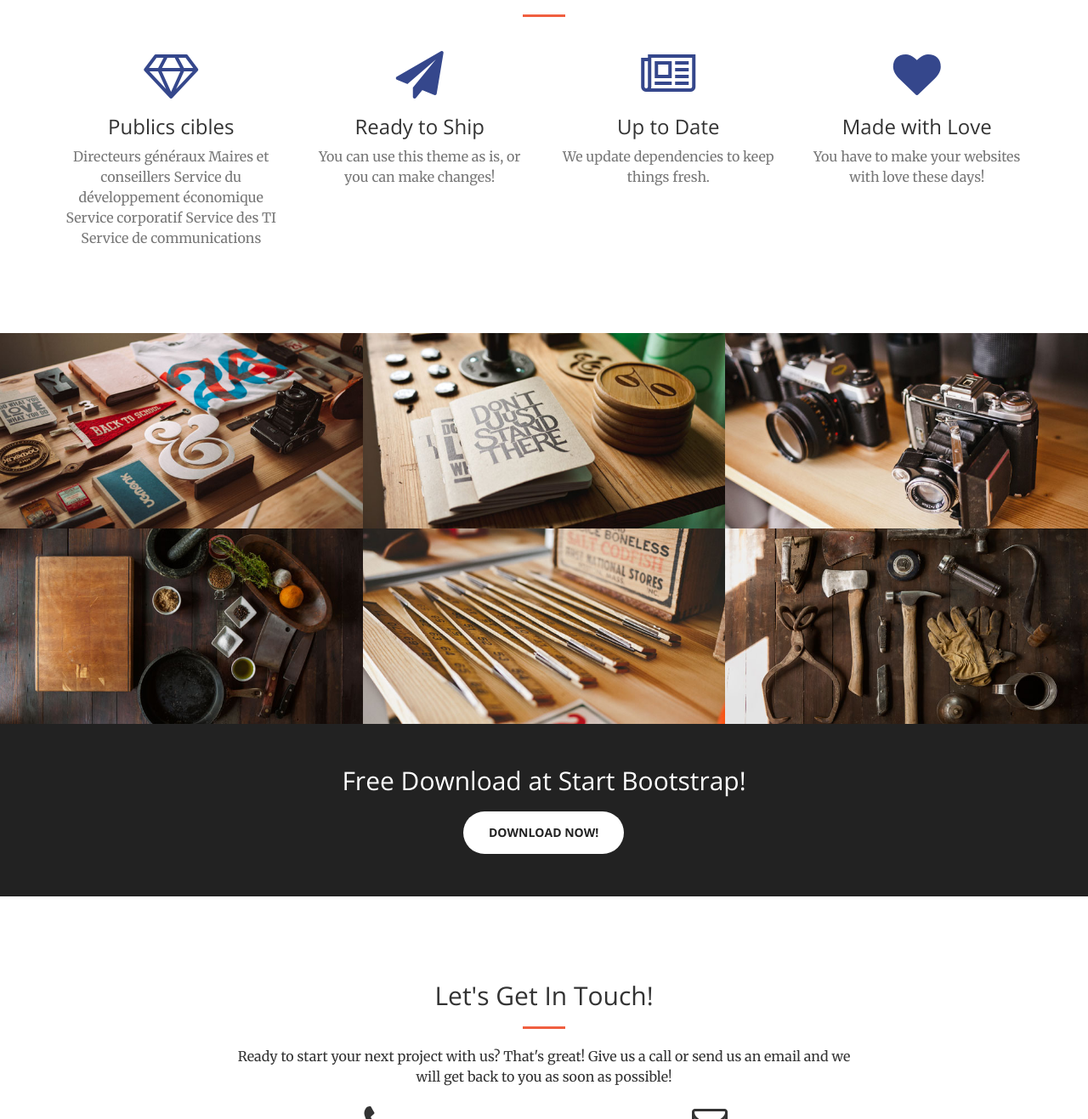
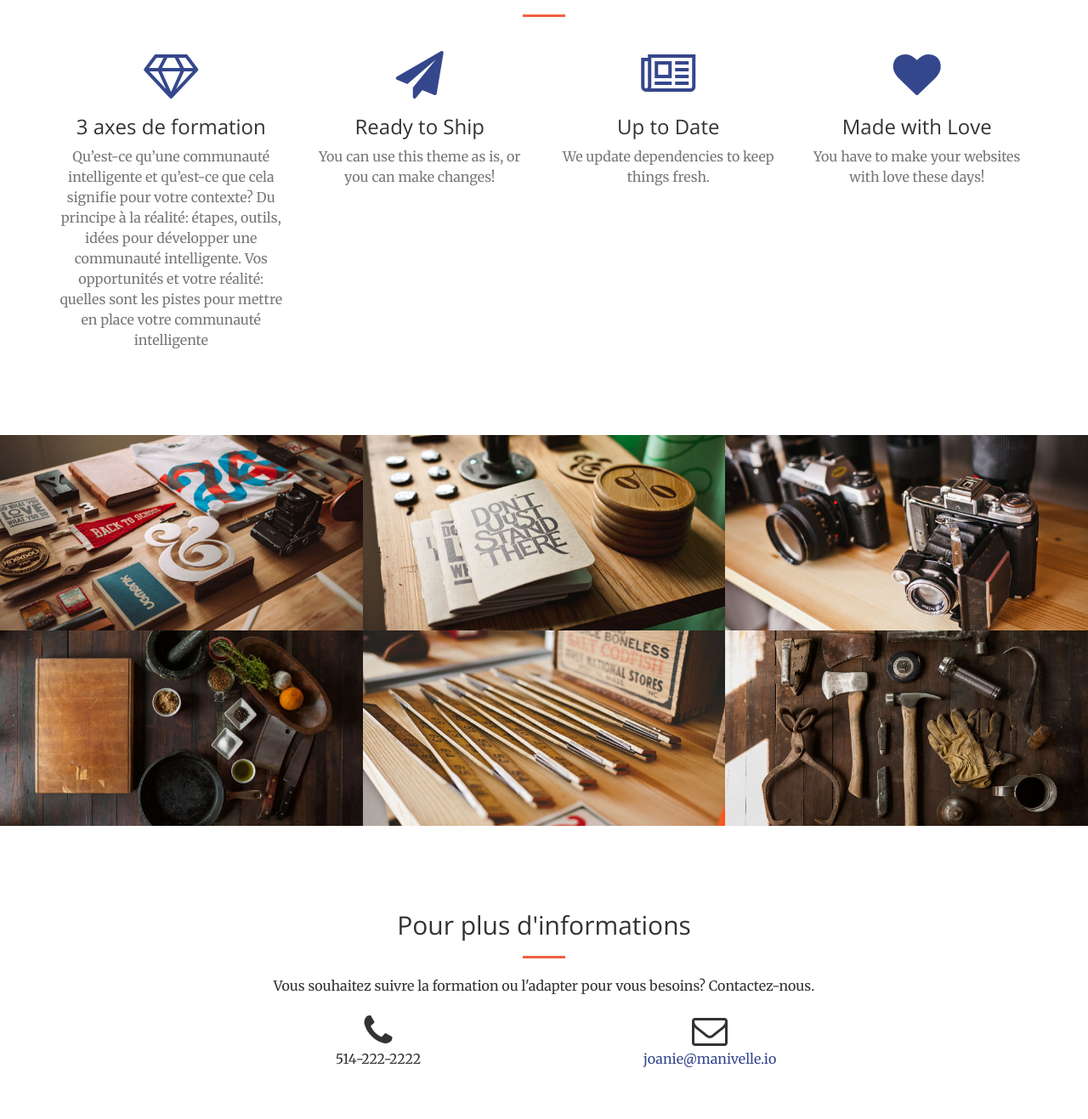
Before and after one commit to manivelleio/formationci, a website: page index.html in a window 1280 px wide. Shown: the part 1483-2800 px from the top of the page at 85% size. Drawn offline with nearby package versions, Linux system fonts and the light colour scheme.

Commit message:
Petites modifs au texte

```diff
--- a/index.html
+++ b/index.html
@@ -55,10 +55,10 @@
                         <a class="page-scroll" href="#about">Description</a>
                     </li>
                     <li>
-                        <a class="page-scroll" href="#services">contenu</a>
+                        <a class="page-scroll" href="#services">Contenus</a>
                     </li>
                     <li>
-                        <a class="page-scroll" href="#portfolio">témoignages</a>
+                        <a class="page-scroll" href="#portfolio">Formateurs</a>
                     </li>
                     <li>
                         <a class="page-scroll" href="#contact">Contact</a>
@@ -108,13 +108,12 @@
                 <div class="col-lg-3 col-md-6 text-center">
                     <div class="service-box">
                         <i class="fa fa-4x fa-diamond text-primary sr-icons"></i>
-                        <h3>Publics cibles</h3>
-                        <p class="text-muted">Directeurs généraux
-Maires et conseillers
-Service du développement économique
-Service corporatif
-Service des TI
-Service de communications</p>
+                        <h3>3 axes de formation</h3>
+                        <p class="text-muted">Qu’est-ce qu’une communauté intelligente et qu’est-ce que cela signifie pour votre contexte?
+Du principe à la réalité: étapes, outils, idées pour développer une communauté intelligente.
+Vos opportunités et votre réalité: quelles sont les pistes pour mettre en place votre communauté intelligente
+
+                        </p>
                     </div>
                 </div>
                 <div class="col-lg-3 col-md-6 text-center">
@@ -238,31 +237,21 @@ Service de communications</p>
             </div>
         </div>
     </section>
-
-    <aside class="bg-dark">
-        <div class="container text-center">
-            <div class="call-to-action">
-                <h2>Free Download at Start Bootstrap!</h2>
-                <a href="http://startbootstrap.com/template-overviews/creative/" class="btn btn-default btn-xl sr-button">Download Now!</a>
-            </div>
-        </div>
-    </aside>
-
     <section id="contact">
         <div class="container">
             <div class="row">
                 <div class="col-lg-8 col-lg-offset-2 text-center">
-                    <h2 class="section-heading">Let's Get In Touch!</h2>
+                    <h2 class="section-heading">Pour plus d'informations</h2>
                     <hr class="primary">
-                    <p>Ready to start your next project with us? That's great! Give us a call or send us an email and we will get back to you as soon as possible!</p>
+                    <p>Vous souhaitez suivre la formation ou l'adapter pour vous besoins? Contactez-nous.</p>
                 </div>
                 <div class="col-lg-4 col-lg-offset-2 text-center">
                     <i class="fa fa-phone fa-3x sr-contact"></i>
-                    <p>123-456-6789</p>
+                    <p>514-222-2222</p>
                 </div>
                 <div class="col-lg-4 text-center">
                     <i class="fa fa-envelope-o fa-3x sr-contact"></i>
-                    <p><a href="mailto:your-email@your-domain.com">feedback@startbootstrap.com</a></p>
+                    <p><a href="mailto:your-email@your-domain.com">joanie@manivelle.io</a></p>
                 </div>
             </div>
         </div>
```
